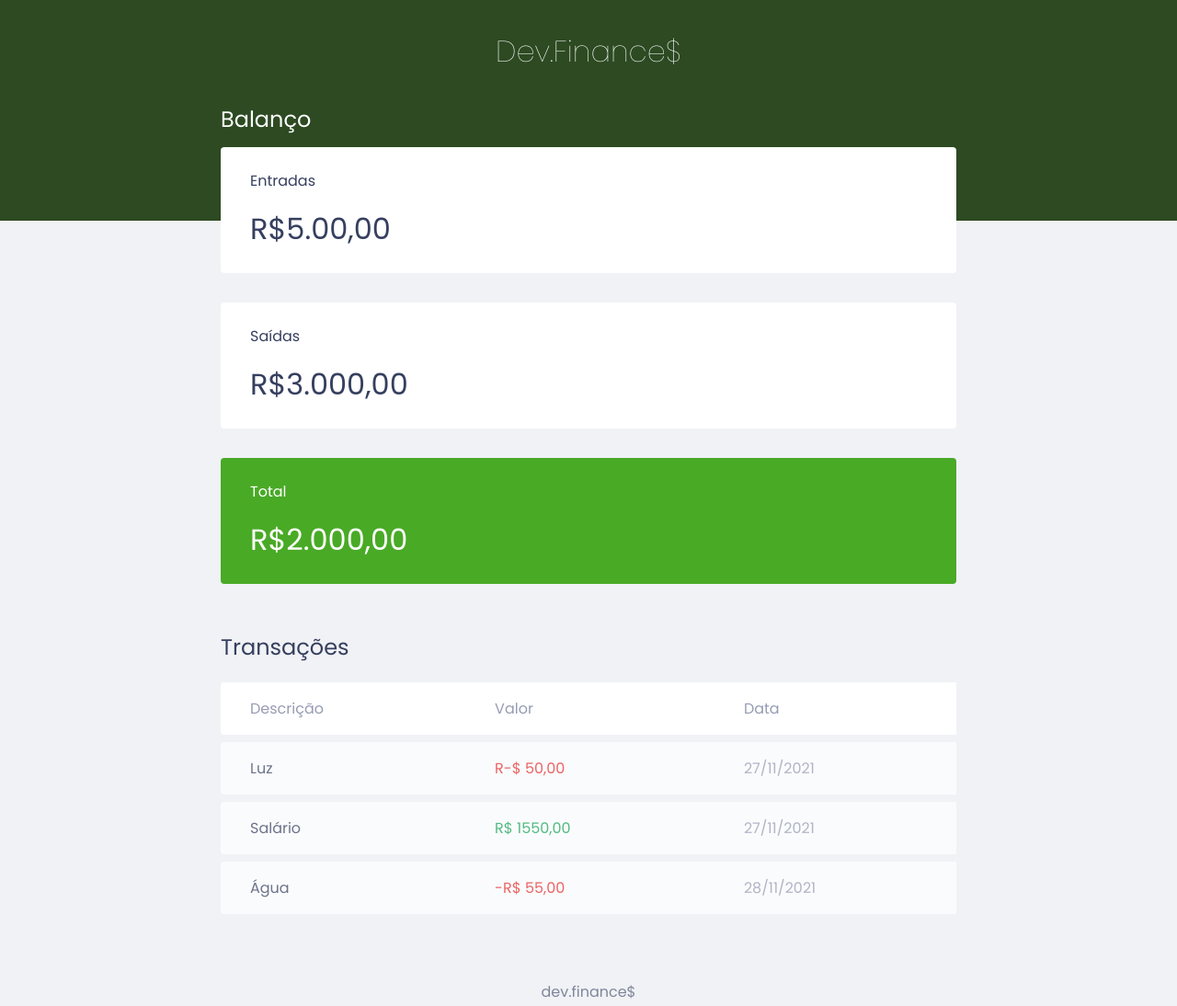
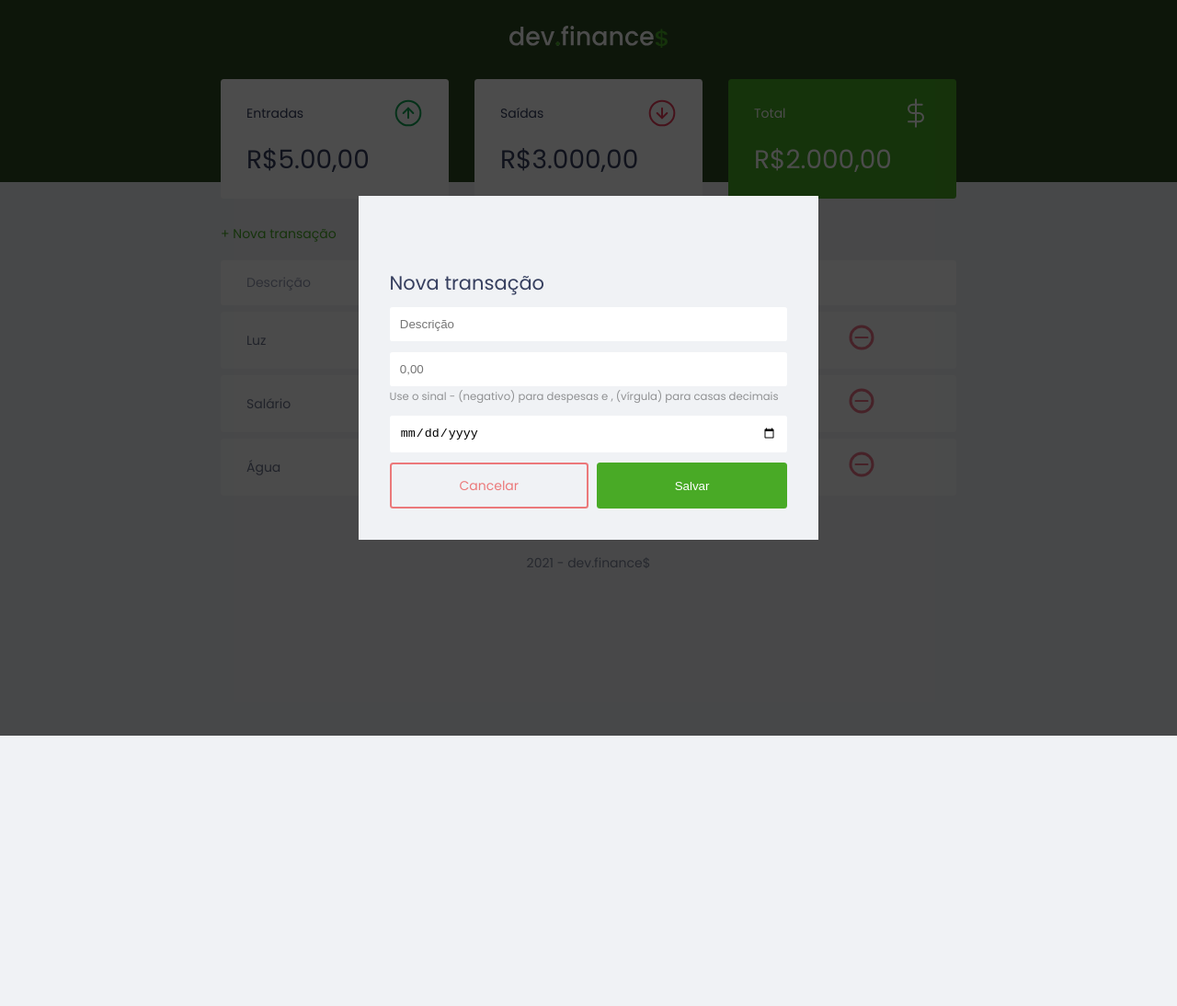
Before and after one commit to vitor-risso/maratona-discover, a plain HTML site: page frontend/index.html in a window 1280 px wide. Shown: the whole page at 92% size. After the commit the page ends 800 px from the top, so only its background shows below. Drawn offline with Linux system fonts and the light colour scheme.

Commit message:
aula 2 finalizada

```diff
--- a/frontend/index.html
+++ b/frontend/index.html
@@ -12,33 +12,45 @@
 <body>
 
   <header>
-        <h1 id="logo">Dev.Finance$</h1>
+    <img src="./assets/logo.svg" alt="Logo Dev Finance" >
   </header>
 
   <main class="container">
 
     <section id="balance">
-            <h2>Balanço</h2>
+        <h2 class="sr-only">Balanço</h2>
 
         <div class="card">
-                <h3>Entradas</h3>
+            <h3>
+                <span>Entradas</span>
+                <img src="./assets/income.svg" alt="Imaem de entrada" >
+            </h3>
             <p>R$5.00,00</p>
         </div>
 
         <div class="card">
-                <h3>Saídas</h3>
+            <h3>
+                <span>Saídas</span>
+                <img src="./assets/expense.svg" alt="Imagem de saida" >
+            </h3>
             <p>R$3.000,00</p>
         </div>
 
         <div class="card total">
-                <h3>Total</h3>
+            <h3>
+                <span>Total</span>
+                <img src="./assets/total.svg" alt="Imagem de Total" >
+            </h3>
             <p>R$2.000,00</p>
         </div>
 
     </section>
 
     <section id="transaction">
-            <h2>Transações</h2>
+
+      <a href="#" onclick="Modal.open()" class="button new">+ Nova transação</a>
+
+      <h2 class="sr-only">Transações</h2>
 
       <table id="data-table">
         <thead>
@@ -46,6 +58,7 @@
             <th>Descrição</th>
             <th>Valor</th>
             <th>Data</th>
+            <th></th>
         </tr>
       </thead>
       <tbody>
@@ -53,18 +66,21 @@
           <td class="description">Luz</td>
           <td class="expense">R-$ 50,00</td>
           <td class="date">27/11/2021</td>
+          <td><img src="./assets/minus.svg" alt="Remover transação" ></td>
         </tr>
 
         <tr>
           <td class="description">Salário</td>
           <td class="income">R$ 1550,00</td>
           <td class="date">27/11/2021</td>
+          <td><img src="./assets/minus.svg" alt="Remover transação" ></td>
         </tr>
 
         <tr>
           <td class="description">Água</td>
           <td class="expense">-R$ 55,00</td>
           <td class="date">28/11/2021</td>
+          <td><img src="./assets/minus.svg" alt="Remover transação" ></td>
         </tr>
       </tbody>
       </table>
@@ -72,9 +88,70 @@
 
   </main>
 
+  <div class="modal-overlay active">
+    <div class="modal">
+      <div class="form">
+        <h2>Nova transação</h2>
+        <form action="">
+          <div class="input-group">
+            <label class="sr-only" for="description">Descrição</label>
+            <input
+            type="text"
+            id="description"
+            name="description"
+            placeholder="Descrição"
+            />
+          </div>
+          <div class="input-group">
+            <label class="sr-only" for="amount">Valor</label>
+            <input
+            type="number"
+            step="0.01"
+            id="amount"
+            name="amount"
+            placeholder="0,00"
+            />
+            <small class="help">Use o sinal - (negativo) para despesas e , (vírgula) para casas decimais</small>
+
+
+          </div>
+
+          <div class="input-group">
+            <label class="sr-only" for="date">Data</label>
+            <input
+            type="date"
+            id="date"
+            name="date"
+            />
+          </div>
+
+          <div class="input-group actions">
+            <a href="#" onclick="Modal.close()" class="button cancel">Cancelar</a>
+            <button>Salvar</button>
+          </div>
+        </form>
+      </div>
+    </div>
+  </div>
+
   <footer>
-        <p>dev.finance$</p>
+    <p>2021 - dev.finance$</p>
   </footer>
 
+  <script>
+    const Modal = {
+      open(){
+        document
+          .querySelector('.modal-overlay')
+          .classList.add('active')
+      },
+
+      close(){
+        document
+          .querySelector('.modal-overlay')
+          .classList.remove('active')
+      }
+    }
+  </script>
 </body>
 </html>
--- a/frontend/style.css
+++ b/frontend/style.css
@@ -1,5 +1,8 @@
 :root{
   --dark-blue: #363f5f;
+  --green: #49aa26;
+  --light-green: #3dd705;
+  --red: #e92929;
 }
 
 * {
@@ -8,9 +11,25 @@
   box-sizing: border-box;
 }
 
+html{
+  font-size: 93.75%;
+}
+
 body{
   background-color: #f0f2f5;
   font-family: 'Poppins', sans-serif;
+}
+
+.sr-only{
+  position: absolute;
+  width: 1px;
+  height: 1px;
+  padding: 0;
+  margin: -1px;
+  overflow: hidden;
+  clip: rect(0, 0, 0, 0);
+  white-space: nowrap;
+  border-width: 0;
 }
 
 .container{
@@ -24,6 +43,61 @@ h2{
   color: var(--dark-blue);
 
   font-weight: 400;
+}
+
+/* Links and buttons */
+
+a{
+  color: var(--green);
+  text-decoration: none;
+
+  transition: 0,2s;
+}
+
+a:hover{
+  color: var(--light-green);
+}
+
+button{
+  width: 100%;
+  height: 50px;
+
+  border: none;
+  color: white;
+  background-color: var(--green);
+
+  padding: 0;
+
+  border-radius: 0.25rem;
+  cursor: pointer;
+}
+
+button:hover{
+  background-color: var(--light-green);
+}
+
+.button.new{
+  display: inline-block;
+  margin-bottom: .8rem;
+}
+
+.button.cancel{
+  color: var(--red);
+  border: 2px var(--red) solid;
+  border-radius: 0.25rem;
+
+  width: 50%;
+  height: 50px;
+
+  display: flex;
+  align-items: center;
+  justify-content: center;
+
+  opacity: 0.6;
+}
+
+.button.cancel:hover{
+  opacity: 1;
 }
 
 header{
@@ -58,6 +132,10 @@ header{
 .card h3{
   font-weight: normal;
   font-size: 1rem;
+
+  display: flex;
+  justify-content: space-between;
+  align-items: center;
 }
 
 .card p{
@@ -68,20 +146,30 @@ header{
 }
 
 .card.total{
-    background-color: #49aa26;
+  background-color: var(--green);
   color: white;
+}
+
+#transaction{
+  display: block;
+  width: 100%;
+  overflow-x: auto;
 }
 
 #data-table {
   width: 100%;
   border-spacing: 0 0.5rem;
   color: #969cb3;
-
 }
 
 table thead tr th:first-child,
-table tbody tr td:first-child {
+table tbody tr td:first-child{
   border-radius: 0.25rem 0 0 0.25rem;
+}
+
+table thead tr th:last-child,
+table tbody tr td:last-child{
+  border-radius: 0 0.25rem 0.25rem 0;
 }
 
 table th{
@@ -118,6 +206,80 @@ td.expense{
   color: #e92929;
 }
 
+/* MODAL================================== */
+.modal-overlay{
+  width: 100%;
+  height: 100%;
+
+  background-color: rgba(0,0,0,0.7);
+
+  position: fixed;
+  top: 0;
+
+  display:flex;
+  align-items: center;
+  justify-content: center;
+
+  opacity: 0;
+  visibility: hidden;
+
+  z-index: 999;
+}
+
+.modal{
+  background-color: #f0f2f5;
+  padding: 2.4rem;
+  max-width: 500px;
+  width: 90%;
+
+  position: relative;
+  z-index: 1;
+}
+
+.modal-overlay.active{
+  opacity: 1;
+  visibility: visible;
+}
+
+/* FORM ================================== */
+
+#form{
+  max-width: 500px;
+}
+
+#form h2{
+  margin-top: 0;
+}
+
+input{
+  border: none;
+  border-radius: .2rem;
+
+  padding: .8rem;
+
+  width: 100%;
+}
+
+.input-group{
+  margin-top: 0.8rem;
+}
+
+.input-group small{
+  opacity: 0.4;
+}
+
+.input-group.actions{
+  display: flex;
+  justify-content: space-between;
+  align-items: center;
+}
+
+.input-group.actions .butto,
+.input-group.actions button{
+  width: 48%;
+}
+
+
 footer{
   text-align: center;
   padding: 4rem 0 2rem;
@@ -125,3 +287,21 @@ footer{
   color: var(--dark-blue);
   opacity: 0.6;
 }
+
+/* Responsibility =============================== */
+
+@media (min-width: 800px){
+
+  html{
+    font-size: 87.5%;
+  }
+
+  #balance{
+    display: grid;
+    grid-template-columns: repeat(3, 1fr); /*1fr 1fr 1fr */
+    gap: 2rem;
+  }
+
+
+
+}
```
Also changed, not shown: frontend/assets/expense.svg (added), frontend/assets/income.svg (added), frontend/assets/logo.svg (added), frontend/assets/minus.svg (added), frontend/assets/plus.svg (added), frontend/assets/total.svg (added). Lines whose indentation alone changed are shown as unchanged.
